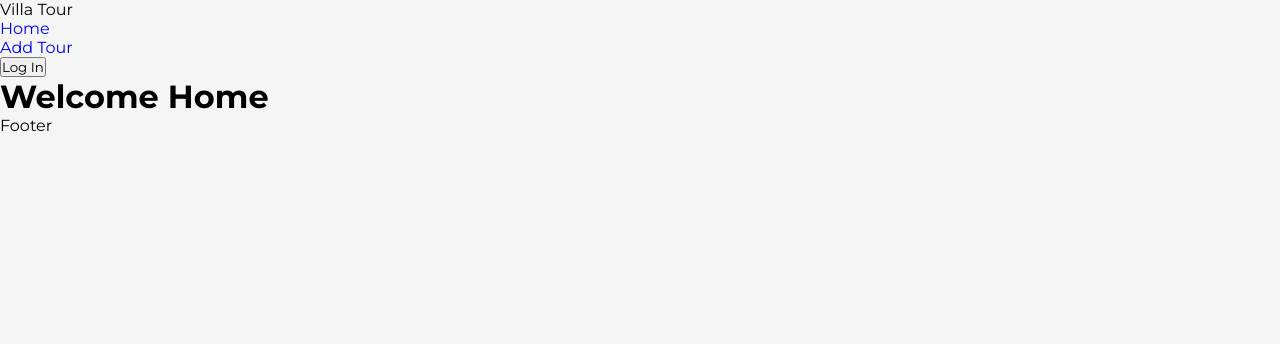
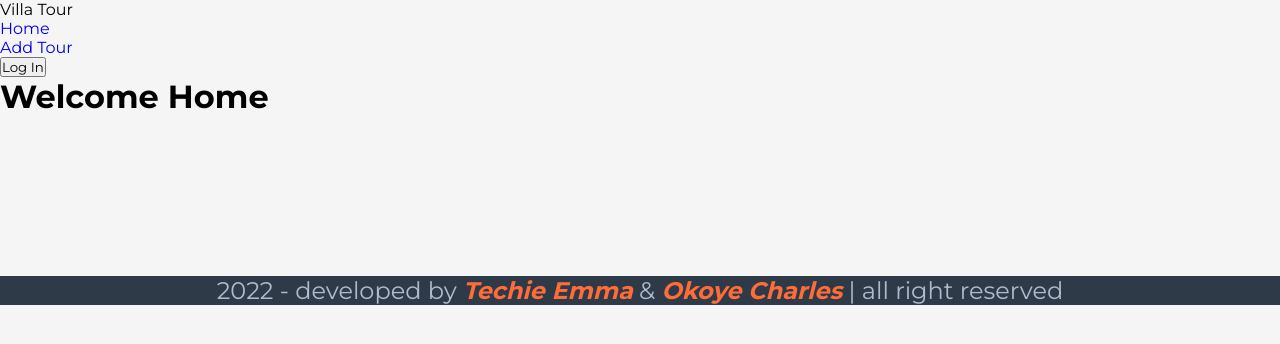
Before and after one commit to nickemma/Villa-Tour, a Next.js app in the folder client/: page / in a window 1280 px wide. Shown: the top 344 px of the page. Built offline with nearby package versions, Linux system fonts and the light colour scheme.

Commit message:
Add footer siliy styling

```diff
--- a/client/components/footer/Footer.tsx
+++ b/client/components/footer/Footer.tsx
@@ -1,9 +1,19 @@
-import React from 'react'
+import React from 'react';
 
 const Footer = () => {
+  const date = new Date();
+  const year = date.getFullYear();
+
   return (
-    <div>Footer</div>
-  )
-}
+    <footer className="footer">
+      <div className="credit">
+        <p>
+          {year} - developed by <span>Techie Emma</span> &{' '}
+          <span>Okoye Charles</span> | all right reserved
+        </p>
+      </div>
+    </footer>
+  );
+};
 
-export default Footer
+export default Footer;
--- /dev/null
+++ b/client/styles/components/_Footer.scss
@@ -0,0 +1,23 @@
+@use '../abstracts' as *;
+
+.footer {
+  margin-top: 10rem;
+
+  .credit {
+    text-align: center;
+    margin-top: 3rem;
+
+    p {
+      font-size: 1.5rem;
+      background-color: $bg-secondary;
+      color: $text-secondary;
+      font-weight: 400;
+
+      span {
+        font-style: italic;
+        color: $accent;
+        font-weight: bold;
+      }
+    }
+  }
+}
--- a/client/styles/index.scss
+++ b/client/styles/index.scss
@@ -1,3 +1,4 @@
 @use './abstracts/index' as *;
 @use './components/Login';
 @use './components/Register';
+@use './components/Footer';
```
